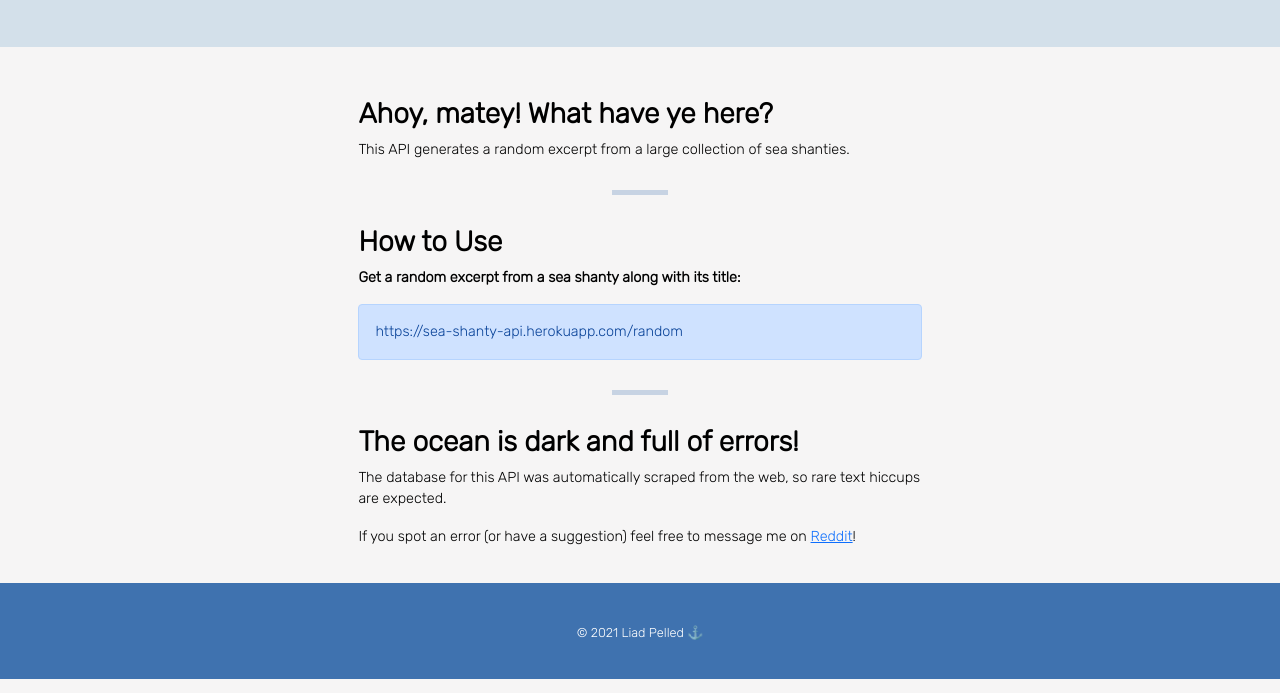
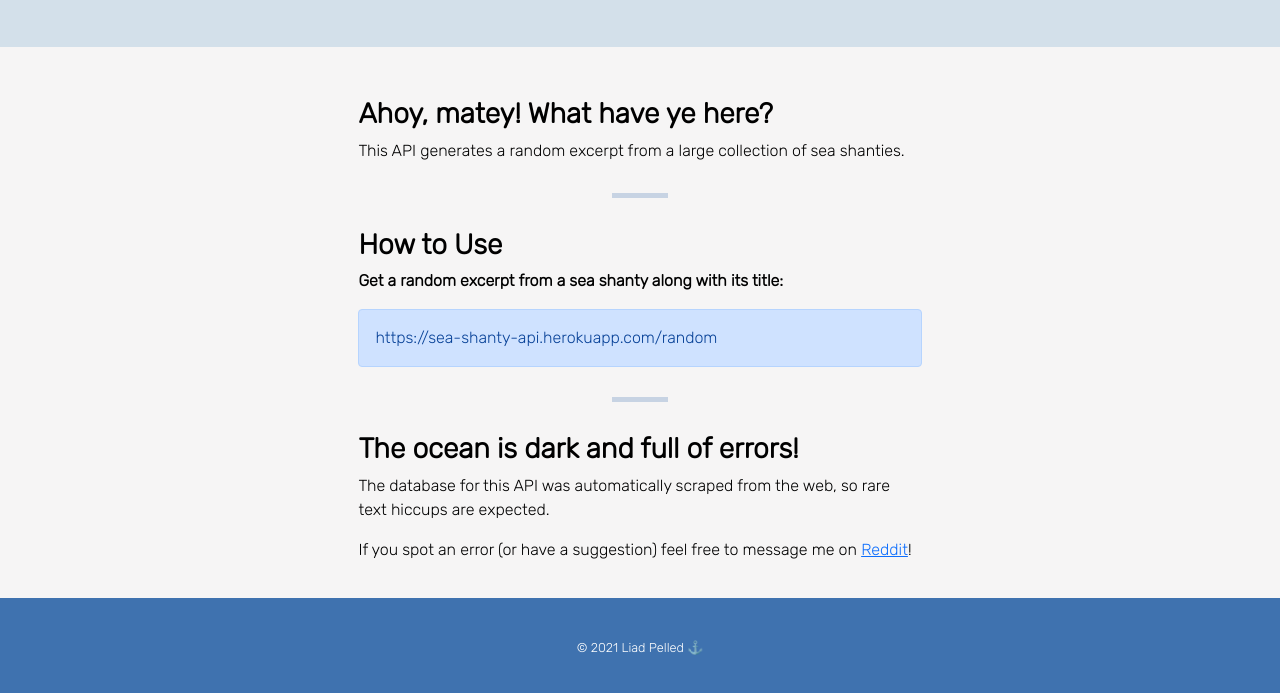
Before and after one commit to liadpelled/sea-shanty-api, a website: page public/index.html in a window 1280 px wide. Shown: the part 381-1074 px from the top of the page. Drawn offline with nearby package versions, Linux system fonts and the light colour scheme; a web font is replaced by a local one.

Commit message:
Changed font size in details div

```diff
--- a/public/style.css
+++ b/public/style.css
@@ -51,7 +51,6 @@ h2 {
     padding-top: 50px;
     padding-bottom: 20px;
     border-width: 0;
-    font-size: 0.9em;
 }
 
 .link-describe {
```
